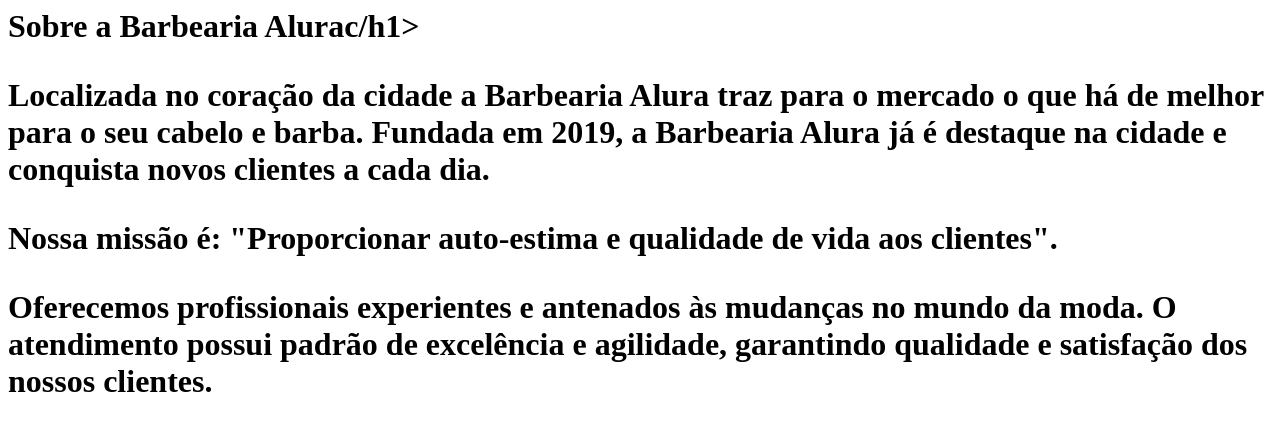
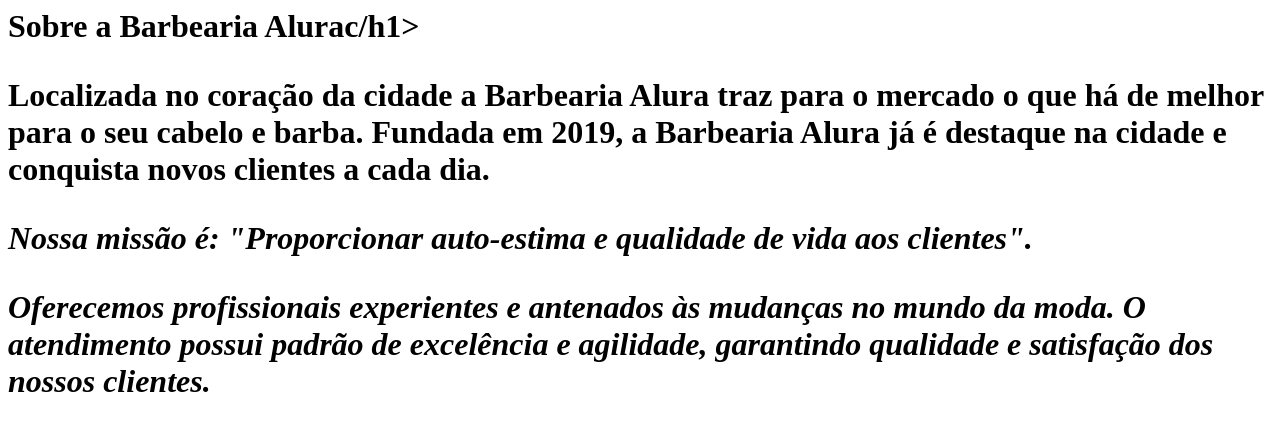
Before and after one commit to anasouza06/barbearia_alura, a plain HTML site: page index.html in a window 1280 px wide. Drawn offline with Linux system fonts and the light colour scheme.

Commit message:
Update index.html

```diff
--- a/index.html
+++ b/index.html
@@ -1,8 +1,8 @@
 <h1>Sobre a Barbearia Alurac/h1>
 
-<p>Localizada no coração da cidade a Barbearia Alura traz para o mercado o que há de melhor para o seu cabelo e barba. Fundada em 2019, a Barbearia Alura já é destaque na cidade e conquista novos clientes a cada dia.</p>
+<p>Localizada no coração da cidade a<strong> Barbearia Alura<c/strong> traz para o mercado o que há de melhor para o seu cabelo e barba. Fundada em 2019, a Barbearia Alura já é destaque na cidade e conquista novos clientes a cada dia.</p>
 
-  <p>Nossa missão é: "Proporcionar auto-estima e qualidade de vida aos clientes".</p>
+<p><em>Nossa missão é: "Proporcionar auto-estima e qualidade de vida aos clientes".</p>
 
 <p>Oferecemos profissionais experientes e antenados às mudanças no mundo da moda. O atendimento possui padrão de excelência e agilidade, garantindo qualidade e satisfação dos nossos clientes.</p>
 
```
